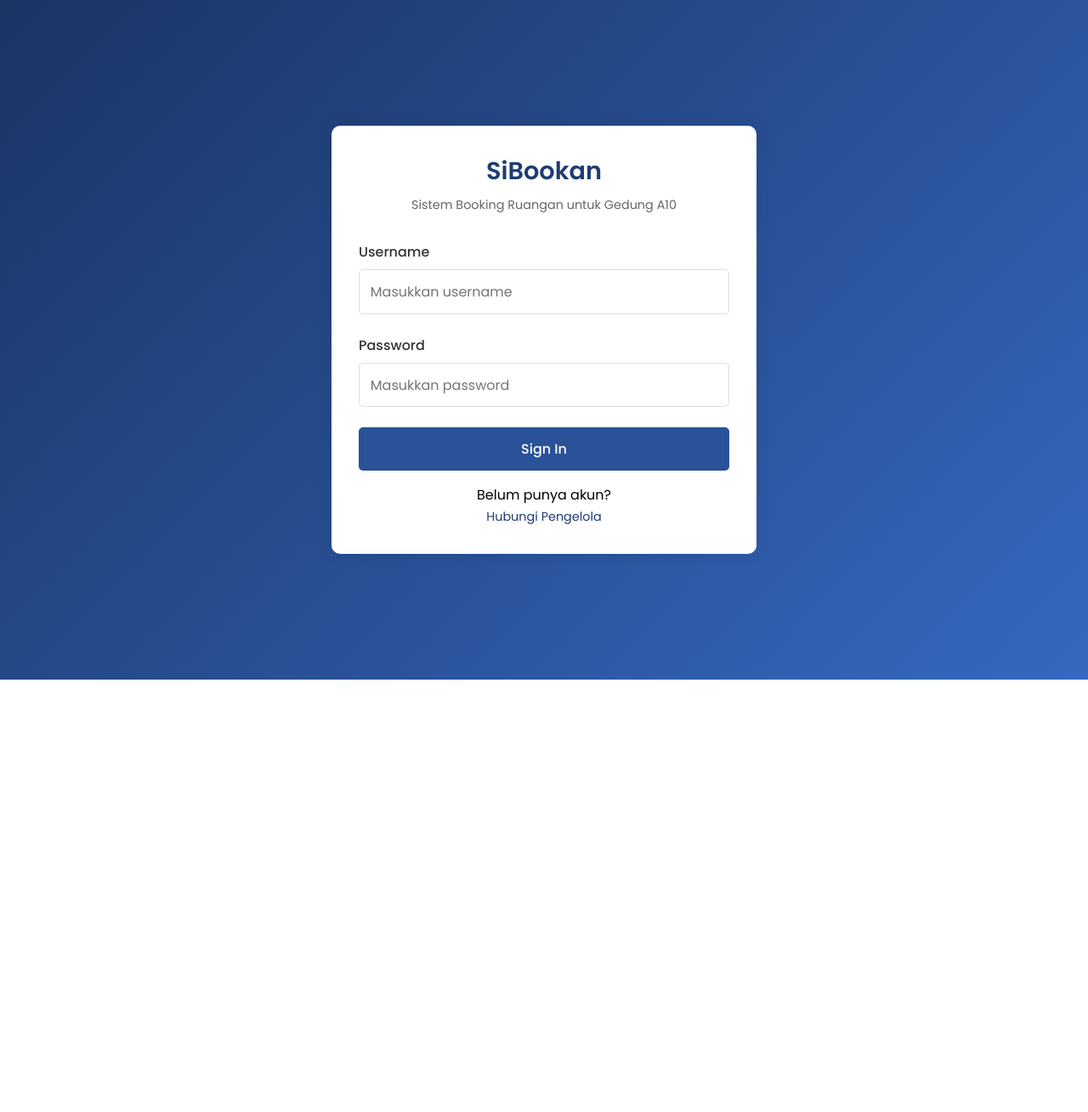
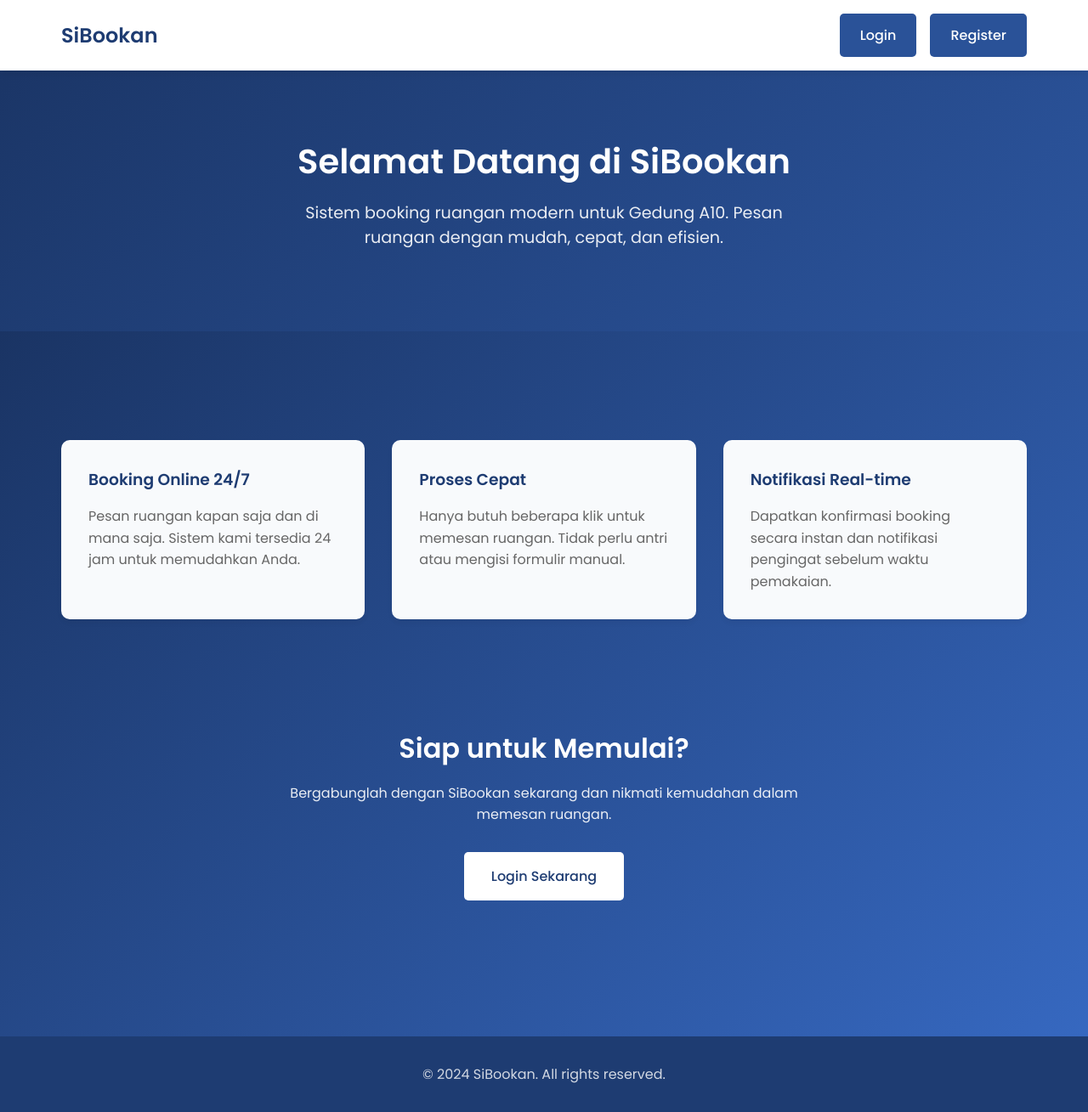
Before and after one commit to ZulhanF/SiBookan, a PHP site: page / in a window 1280 px wide. Shown: the whole page at 85% size. Before the commit the page ends 800 px from the top, so only its background shows below. Run offline with PHP 8.4, Linux system fonts and the light colour scheme; a stand-in replaces the project's code that opens the database connection.

Commit message:
Update index.php to enhance the layout and SEO features. Changed language to Indonesian, updated title and meta tags for better search visibility, and redesigned the header, hero, features, and footer sections for improved user experience.

```diff
--- a/index.php
+++ b/index.php
@@ -26,12 +26,32 @@ if (isset($_POST['login'])) {
 ?>
 
 <!DOCTYPE html>
-<html lang="en">
+<html lang="id">
 
 <head>
     <meta charset="UTF-8" />
     <meta name="viewport" content="width=device-width, initial-scale=1.0" />
-    <title>SiBookan</title>
+    <title>SiBookan - Sistem Booking Ruangan Gedung A10</title>
+    <meta name="description" content="SiBookan adalah sistem booking ruangan untuk Gedung A10. Dapatkan akses mudah untuk memesan ruangan secara online." />
+    <meta name="keywords" content="sibookan, booking ruangan, gedung a10, sistem booking, pemesanan ruangan" />
+    <meta name="author" content="SiBookan" />
+    <meta name="robots" content="index, follow" />
+
+    <!-- Open Graph / Facebook -->
+    <meta property="og:type" content="website" />
+    <meta property="og:url" content="https://sibookan.my.id/" />
+    <meta property="og:title" content="SiBookan - Sistem Booking Ruangan Gedung A10" />
+    <meta property="og:description" content="SiBookan adalah sistem booking ruangan untuk Gedung A10. Dapatkan akses mudah untuk memesan ruangan secara online." />
+    <meta property="og:image" content="https://sibookan.my.id/logo.png" />
+
+    <!-- Twitter -->
+    <meta property="twitter:card" content="summary_large_image" />
+    <meta property="twitter:url" content="https://sibookan.my.id/" />
+    <meta property="twitter:title" content="SiBookan - Sistem Booking Ruangan Gedung A10" />
+    <meta property="twitter:description" content="SiBookan adalah sistem booking ruangan untuk Gedung A10. Dapatkan akses mudah untuk memesan ruangan secara online." />
+    <meta property="twitter:image" content="https://sibookan.my.id/logo.png" />
+
+    <link rel="canonical" href="https://sibookan.my.id/" />
     <link rel="shortcut icon" href="🏢" type="image/x-icon">
     <link href="https://fonts.googleapis.com/css2?family=Poppins:wght@300;400;500;600&display=swap" rel="stylesheet">
     <style>
@@ -44,172 +64,224 @@ if (isset($_POST['login'])) {
 
         body {
             min-height: 100vh;
+            background: linear-gradient(135deg, #1a3464, #3668c0);
+            color: #333;
+        }
+
+        .container {
+            max-width: 1200px;
+            margin: 0 auto;
+            padding: 2rem;
+        }
+
+        header {
+            background: white;
+            padding: 1rem 0;
+            box-shadow: 0 2px 10px rgba(0, 0, 0, 0.1);
+            position: fixed;
+            width: 100%;
+            top: 0;
+            z-index: 1000;
+        }
+
+        .header-content {
             display: flex;
+            justify-content: space-between;
             align-items: center;
-            justify-content: center;
+            max-width: 1200px;
+            margin: 0 auto;
+            padding: 0 2rem;
+        }
+
+        .logo {
+            font-size: 1.5rem;
+            font-weight: 600;
+            color: #1e3c72;
+            text-decoration: none;
+        }
+
+        .nav-buttons {
+            display: flex;
+            gap: 1rem;
+            align-items: center;
+        }
+
+        .login-btn, .register-btn {
+            background: #2a5298;
+            color: white;
+            padding: 0.8rem 1.5rem;
+            border-radius: 5px;
+            text-decoration: none;
+            font-weight: 500;
+            transition: background 0.3s ease;
+        }
+
+        .login-btn:hover, .register-btn:hover {
+            background: #1e3c72;
+        }
+
+        .hero {
+            padding: 8rem 0 4rem;
+            text-align: center;
+            color: white;
+        }
+
+        .hero h1 {
+            font-size: 2.5rem;
+            margin-bottom: 1rem;
+        }
+
+        .hero p {
+            font-size: 1.2rem;
+            max-width: 600px;
+            margin: 0 auto;
+            opacity: 0.9;
+        }
+
+        .features {
+            padding: 4rem 0;
             background: linear-gradient(135deg, #1a3464, #3668c0);
         }
 
-        .login-container {
-            background: white;
+        .features-grid {
+            display: grid;
+            grid-template-columns: repeat(auto-fit, minmax(300px, 1fr));
+            gap: 2rem;
+            margin-top: 2rem;
+        }
+
+        .feature-card {
+            background: #f8fafc;
             padding: 2rem;
             border-radius: 10px;
-            box-shadow: 0 0 20px rgba(0, 0, 0, 0.1);
-            width: 100%;
-            max-width: 500px;
+            box-shadow: 0 4px 6px rgba(0, 0, 0, 0.05);
         }
 
-        .login-header {
-            text-align: center;
-            margin-bottom: 2rem;
+        .feature-card h3 {
+            color: #1e3c72;
+            margin-bottom: 1rem;
         }
 
-        .login-header h1 {
-            color: #1e3c72;
-            font-size: 1.8rem;
-            margin-bottom: 0.5rem;
+        .feature-card p {
+            color: #666;
+            line-height: 1.6;
         }
 
-        .login-header p {
-            color: #666;
-            font-size: 0.9rem;
+        .cta {
+            padding: 4rem 0;
+            text-align: center;
+            color: white;
         }
 
-        .form-group {
-            margin-bottom: 1.5rem;
+        .cta h2 {
+            font-size: 2rem;
+            margin-bottom: 1rem;
         }
 
-        .form-group label {
-            display: block;
-            margin-bottom: 0.5rem;
-            color: #333;
-            font-weight: 500;
+        .cta p {
+            max-width: 600px;
+            margin: 0 auto 2rem;
+            opacity: 0.9;
         }
 
-        .form-group input {
-            width: 100%;
-            padding: 0.8rem;
-            border: 1px solid #ddd;
+        .cta-btn {
+            display: inline-block;
+            background: white;
+            color: #1e3c72;
+            padding: 1rem 2rem;
             border-radius: 5px;
-            font-size: 1rem;
-            transition: border-color 0.3s ease;
+            text-decoration: none;
+            font-weight: 500;
+            transition: transform 0.3s ease;
         }
 
-        .form-group input:focus {
-            outline: none;
-            border-color: #1e3c72;
+        .cta-btn:hover {
+            transform: translateY(-2px);
         }
 
-        .login-btn {
-            width: 100%;
-            padding: 0.8rem;
-            background: #2a5298;
+        footer {
+            background: #1e3c72;
             color: white;
-            border: none;
-            border-radius: 5px;
-            font-size: 1rem;
-            font-weight: 500;
-            cursor: pointer;
-            transition: background 0.3s ease;
+            padding: 2rem 0;
+            text-align: center;
         }
 
-        .login-btn:hover {
-            background: #1e3c72;
+        .footer-content {
+            max-width: 1200px;
+            margin: 0 auto;
+            padding: 0 2rem;
         }
 
-        .forgot-password {
-            text-align: center;
-            margin-top: 1rem;
+        .footer-content p {
+            opacity: 0.8;
         }
 
-        .forgot-password a {
-            color: #1e3c72;
-            text-decoration: none;
-            font-size: 0.9rem;
-        }
-
-        .forgot-password a:hover {
-            text-decoration: underline;
-        }
-
-        .error-message {
-            background-color: #fee2e2;
-            border: 1px solid #ef4444;
-            color: #dc2626;
-            padding: 1rem;
-            border-radius: 5px;
-            margin-bottom: 1.5rem;
-            display: flex;
-            align-items: center;
-            gap: 0.5rem;
-            animation: shake 0.5s ease-in-out;
-        }
-
-        .error-message::before {
-            content: "⚠️";
-            font-size: 1.2rem;
-        }
-
-        @keyframes shake {
-
-            0%,
-            100% {
-                transform: translateX(0);
+        @media (max-width: 768px) {
+            .hero h1 {
+                font-size: 2rem;
             }
 
-            25% {
-                transform: translateX(-5px);
+            .hero p {
+                font-size: 1rem;
             }
 
-            75% {
-                transform: translateX(5px);
+            .features-grid {
+                grid-template-columns: 1fr;
             }
-        }
-
-        .form-group.error input {
-            border-color: #dc2626;
         }
     </style>
 </head>
 
 <body>
-    <div class="login-container">
-        <div class="login-header">
-            <h1>SiBookan</h1>
-            <p>Sistem Booking Ruangan untuk Gedung A10</p>
+    <header>
+        <div class="header-content">
+            <a href="index.php" class="logo">SiBookan</a>
+            <div class="nav-buttons">
+                <a href="login.php" class="login-btn">Login</a>
+                <a target="_blank" href="https://api.whatsapp.com/send/?phone=%2B6281946728927&text=Min%2C+info+buat+akun+sibookan&type=phone_number&app_absent=0" class="register-btn">Register</a>
+            </div>
         </div>
-        <?php if (!empty($error_message)): ?>
-            <div class="error-message">
-                <?php echo htmlspecialchars($error_message); ?>
+    </header>
+
+    <section class="hero">
+        <div class="container">
+            <h1>Selamat Datang di SiBookan</h1>
+            <p>Sistem booking ruangan modern untuk Gedung A10. Pesan ruangan dengan mudah, cepat, dan efisien.</p>
+        </div>
+    </section>
+
+    <section class="features">
+        <div class="container">
+            <div class="features-grid">
+                <div class="feature-card">
+                    <h3>Booking Online 24/7</h3>
+                    <p>Pesan ruangan kapan saja dan di mana saja. Sistem kami tersedia 24 jam untuk memudahkan Anda.</p>
+                </div>
+                <div class="feature-card">
+                    <h3>Proses Cepat</h3>
+                    <p>Hanya butuh beberapa klik untuk memesan ruangan. Tidak perlu antri atau mengisi formulir manual.</p>
+                </div>
+                <div class="feature-card">
+                    <h3>Notifikasi Real-time</h3>
+                    <p>Dapatkan konfirmasi booking secara instan dan notifikasi pengingat sebelum waktu pemakaian.</p>
+                </div>
             </div>
-        <?php endif; ?>
-        <form action="index.php" method="post">
-            <div class="form-group <?php echo !empty($error_message) ? 'error' : ''; ?>">
-                <label for="username">Username</label>
-                <input
-                    type="text"
-                    id="username"
-                    name="username"
-                    placeholder="Masukkan username"
-                    required
-                    value="<?php echo isset($_POST['username']) ? htmlspecialchars($_POST['username']) : ''; ?>" />
-            </div>
-            <div class="form-group <?php echo !empty($error_message) ? 'error' : ''; ?>">
-                <label for="password">Password</label>
-                <input
-                    type="password"
-                    id="password"
-                    name="password"
-                    placeholder="Masukkan password"
-                    required />
-            </div>
-            <button type="submit" name="login" class="login-btn">Sign In</button>
-            <div class="forgot-password">
-                <p>Belum punya akun?</p>
-                <a target="_blank" href="https://api.whatsapp.com/send/?phone=%2B6281946728927&text=Min%2C+info+buat+akun+sibookan&type=phone_number&app_absent=0">Hubungi Pengelola</a>
-            </div>
-        </form>
-    </div>
+        </div>
+        <section class="cta">
+        <div class="container">
+            <h2>Siap untuk Memulai?</h2>
+            <p>Bergabunglah dengan SiBookan sekarang dan nikmati kemudahan dalam memesan ruangan.</p>
+            <a href="login.php" class="cta-btn">Login Sekarang</a>
+        </div>
+    </section>
+    </section>
+
+
+    <footer>
+        <div class="footer-content">
+            <p>&copy; 2024 SiBookan. All rights reserved.</p>
+        </div>
+    </footer>
 </body>
 
 </html>
```
Also changed, not shown: login.php (added, +227 -0 lines).
